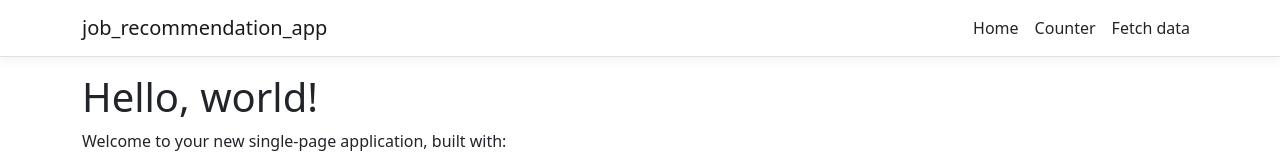
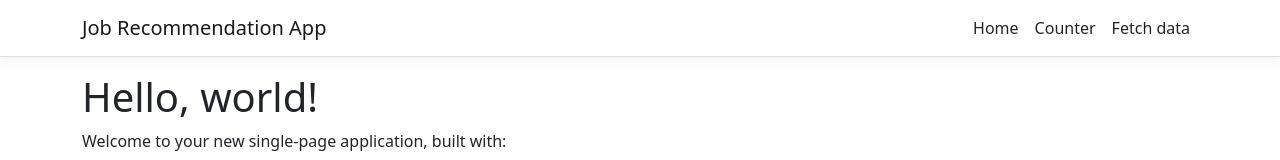
Before and after one commit to bariscanyilmaz/job-recommendation-app, an Angular app in the folder ClientApp/: page / in a window 1280 px wide. Shown: the top 160 px of the page. Built offline with nearby package versions, Linux system fonts and the light colour scheme.

Commit message:
change project name

```diff
--- a/ClientApp/src/app/nav-menu/nav-menu.component.html
+++ b/ClientApp/src/app/nav-menu/nav-menu.component.html
@@ -3,7 +3,7 @@
     class="navbar navbar-expand-sm navbar-toggleable-sm navbar-light bg-white border-bottom box-shadow mb-3"
   >
     <div class="container">
-      <a class="navbar-brand" [routerLink]="['/']">job_recommendation_app</a>
+      <a class="navbar-brand" [routerLink]="['/']">Job Recommendation App</a>
       <button
         class="navbar-toggler"
         type="button"
--- a/ClientApp/src/index.html
+++ b/ClientApp/src/index.html
@@ -2,7 +2,7 @@
 <html lang="en">
   <head>
     <meta charset="utf-8" />
-    <title>job_recommendation_app</title>
+    <title>Job Recommendation App</title>
     <base href="/" />
 
     <meta name="viewport" content="width=device-width, initial-scale=1" />
```
